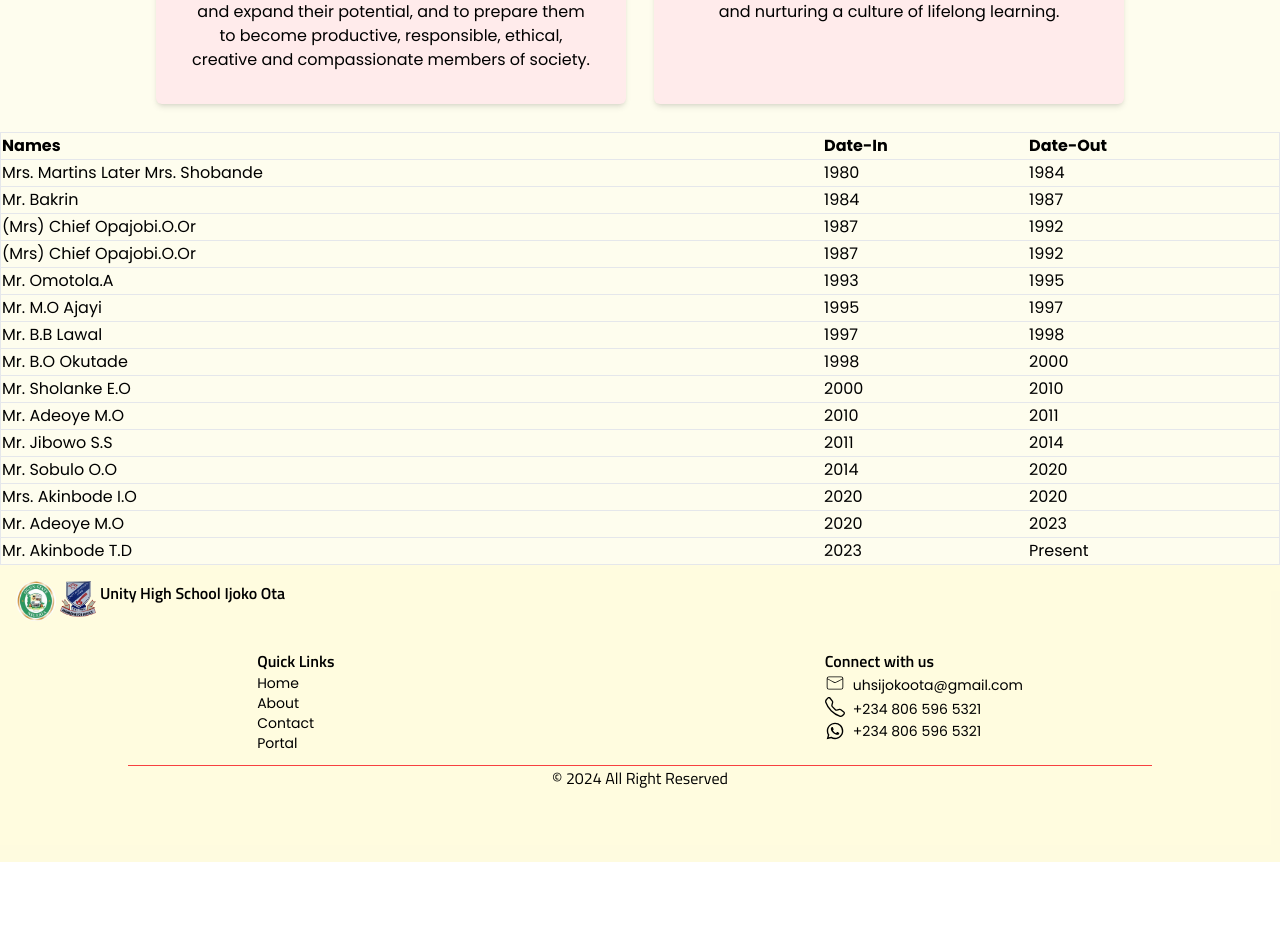
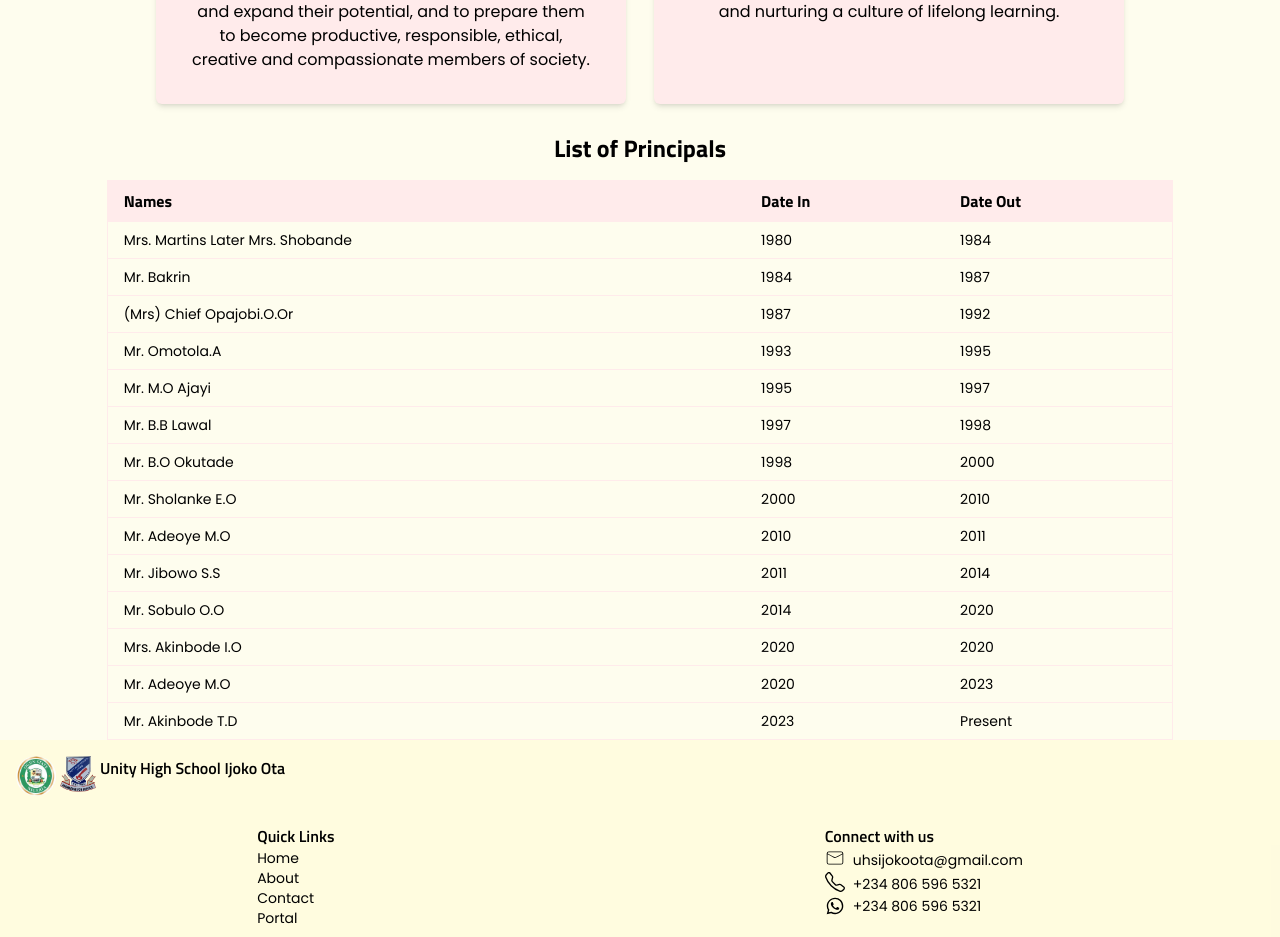
Before and after one commit to OlaiwonAbdullahi/UnityHighSch-v2, a React (Vite) app: page /about in a window 1280 px wide. Shown: the part 1442-2379 px from the top of the page. Before the commit the page ends 2304 px from the top, so only its background shows below. Built offline with nearby package versions, Linux system fonts and the light colour scheme.

Commit message:
update Principals.jsx

```diff
--- a/src/components/Principals.jsx
+++ b/src/components/Principals.jsx
@@ -1,96 +1,53 @@
-import React from 'react'
+const Principals = () => {
+  const principalsData = [
+    {
+      name: "Mrs. Martins Later Mrs. Shobande",
+      dateIn: "1980",
+      dateOut: "1984",
+    },
+    { name: "Mr. Bakrin", dateIn: "1984", dateOut: "1987" },
+    { name: "(Mrs) Chief Opajobi.O.Or", dateIn: "1987", dateOut: "1992" },
+    { name: "Mr. Omotola.A", dateIn: "1993", dateOut: "1995" },
+    { name: "Mr. M.O Ajayi", dateIn: "1995", dateOut: "1997" },
+    { name: "Mr. B.B Lawal", dateIn: "1997", dateOut: "1998" },
+    { name: "Mr. B.O Okutade", dateIn: "1998", dateOut: "2000" },
+    { name: "Mr. Sholanke E.O", dateIn: "2000", dateOut: "2010" },
+    { name: "Mr. Adeoye M.O", dateIn: "2010", dateOut: "2011" },
+    { name: "Mr. Jibowo S.S", dateIn: "2011", dateOut: "2014" },
+    { name: "Mr. Sobulo O.O", dateIn: "2014", dateOut: "2020" },
+    { name: "Mrs. Akinbode I.O", dateIn: "2020", dateOut: "2020" },
+    { name: "Mr. Adeoye M.O", dateIn: "2020", dateOut: "2023" },
+    { name: "Mr. Akinbode T.D", dateIn: "2023", dateOut: "Present" },
+  ];
 
-const Principals = () => {
   return (
-    <div>
-      <table class="table-auto w-full p-5 text-left font-poppins border">
+    <div className="flex justify-center">
+      <table className="table-auto w-5/6 p-5 text-left font-poppins border border-primary rounded-full">
+        <caption className="text-2xl font-titalium font-bold mb-4">
+          List of Principals
+        </caption>
         <thead>
-    <tr className='capitalize w-1/2 '>
-      <th>names</th>
-      <th>date-in</th>
-      <th>date-out</th>
+          <tr className="capitalize bg-primary font-titalium">
+            <th className="px-4 py-2">Names</th>
+            <th className="px-4 py-2">Date In</th>
+            <th className="px-4 py-2">Date Out</th>
           </tr>
         </thead>
-  <tbody className='border'>
-    <tr className='border'>
-      <td>Mrs. Martins Later Mrs. Shobande</td>
-      <td>1980</td>
-      <td>1984</td>
+        <tbody className="border">
+          {principalsData.map((principal, index) => (
+            <tr
+              key={index}
+              className="border border-primary rounded-lg hover:bg-primary/55 text-sm"
+            >
+              <td className="px-4 py-2">{principal.name}</td>
+              <td className="px-4 py-2">{principal.dateIn}</td>
+              <td className="px-4 py-2">{principal.dateOut}</td>
             </tr>
-    <tr className='border'>
-      <td>Mr. Bakrin</td>
-      <td>1984</td>
-      <td>1987</td>
-    </tr>
-    <tr className='border'>
-      <td>(Mrs) Chief Opajobi.O.Or</td>
-      <td>1987</td>
-      <td>1992</td>
-    </tr>
-    <tr className='border'>
-      <td>(Mrs) Chief Opajobi.O.Or</td>
-      <td>1987</td>
-      <td>1992</td>
-    </tr>
-    <tr className='border'>
-      <td>Mr. Omotola.A</td>
-      <td>1993</td>
-      <td>1995</td>
-    </tr>
-    <tr className='border'>
-      <td>Mr. M.O Ajayi</td>
-      <td>1995</td>
-      <td>1997</td>
-    </tr>
-    <tr className='border'>
-      <td>Mr. B.B Lawal</td>
-      <td>1997</td>
-      <td>1998</td>
-    </tr>
-    <tr className='border'>
-      <td>Mr. B.O Okutade</td>
-      <td>1998</td>
-      <td>2000</td>
-    </tr>
-    <tr className='border'>
-      <td>Mr. Sholanke E.O</td>
-      <td>2000</td>
-      <td>2010</td>
-    </tr>
-    <tr className='border'>
-      <td>Mr. Adeoye M.O</td>
-      <td>2010</td>
-      <td>2011</td>
-    </tr>
-    <tr className='border'>
-      <td>Mr. Jibowo S.S</td>
-      <td>2011</td>
-      <td>2014</td>
-    </tr>
-    <tr className='border'>
-      <td>Mr. Sobulo O.O</td>
-      <td>2014</td>
-      <td>2020</td>
-    </tr>
-    <tr className='border'>
-      <td>Mrs. Akinbode I.O</td>
-      <td>2020</td>
-      <td>2020</td>
-    </tr>
-    <tr className='border'>
-      <td>Mr. Adeoye M.O</td>
-      <td>2020</td>
-      <td>2023</td>
-    </tr>
-    <tr className='border'>
-      <td>Mr. Akinbode T.D</td>
-      <td>2023</td>
-      <td>Present</td>
-    </tr>
+          ))}
         </tbody>
       </table>
     </div>
-  )
-}
+  );
+};
 
-export default Principals
+export default Principals;
```
Lines whose indentation alone changed are shown as unchanged.
